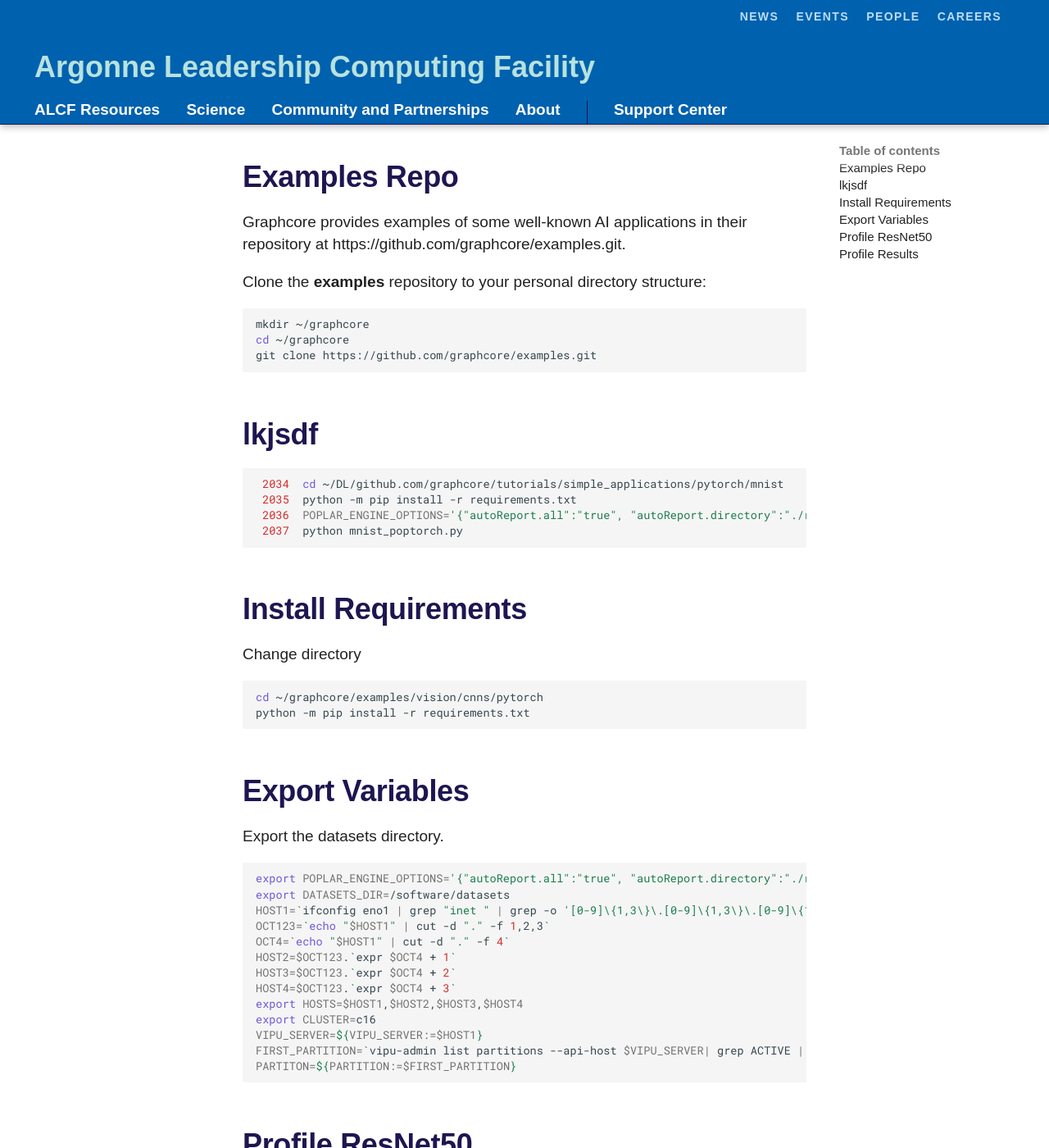
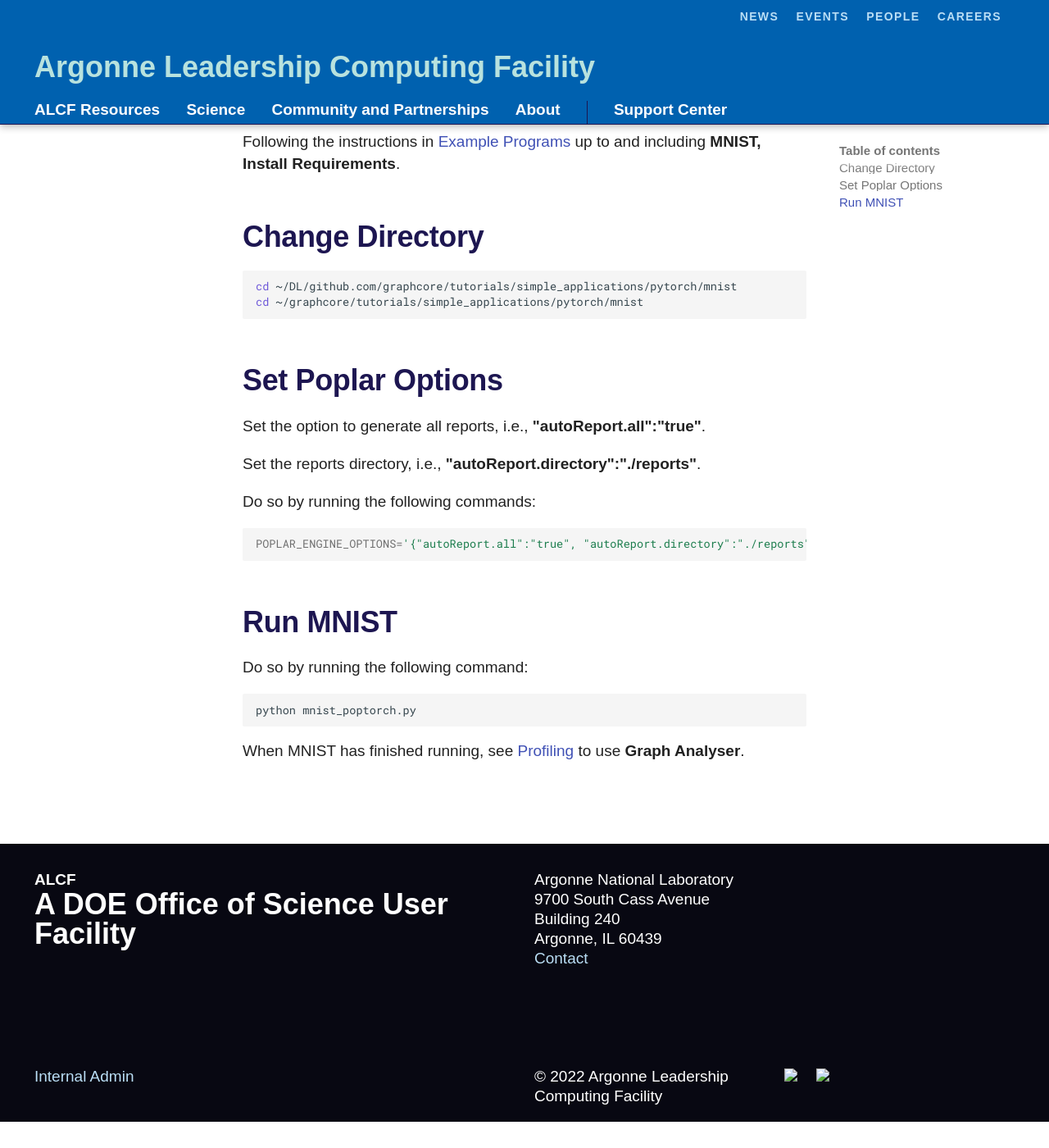
Before and after one commit to argonne-lcf/ai-testbed-userdocs, an MkDocs documentation site: the page built from docs/graphcore/Profiling-MNIST.md, in a window 1280 px wide and 1400 px high, scrolled down 301 px. Shown: the whole window at 82% size. Built offline with MkDocs 1.6.1 and Material for MkDocs 9.7.7, drawn with Linux system fonts in a browser that asks for light colours; some web fonts are replaced; comment, search, counter and statistics services are not loaded; after the commit the page ends 1669 px from its top, so only the background shows below that; some of the changed text lies outside the part shown.

````diff
--- a/docs/graphcore/Profiling-MNIST.md
+++ b/docs/graphcore/Profiling-MNIST.md
@@ -1,68 +1,37 @@
-# Profiling ResNet50
+# Profiling MNIST
 
 Follow all the instructions in [Getting Started](/docs/graphcore/Getting-Started) to log into a Graphcore node.
 
-Follow the instructructions in [Virtual Environments](/docs/graphcore/Virtual-Environments) up to and including **PopART Environment Setup**.
+Follow the instructions in [Virtual Environments](/docs/graphcore/Virtual-Environments) up to and including **PopART Environment Setup**.
 
-## Examples Repo
+Following the instructions in [Example Programs](/docs/graphcore/Example-Programs) up to and including
+**MNIST, Install Requirements**.
 
-Graphcore provides examples of some well-known AI applications in their repository at https://github.com/graphcore/examples.git.
-
-Clone the **examples** repository to your personal directory structure:
+## Change Directory
 
 ```bash
-mkdir ~/graphcore
-cd ~/graphcore
-git clone https://github.com/graphcore/examples.git
+cd ~/DL/github.com/graphcore/tutorials/simple_applications/pytorch/mnist
+cd ~/graphcore/tutorials/simple_applications/pytorch/mnist
 ```
 
-## lkjsdf
+## Set Poplar Options
+
+Set the option to generate all reports, i.e., **"autoReport.all":"true"**.
+
+Set the reports directory, i.e., **"autoReport.directory":"./reports"**.
+
+Do so by running the following commands:
 
 ```bash
- 2034  cd ~/DL/github.com/graphcore/tutorials/simple_applications/pytorch/mnist
- 2035  python -m pip install -r requirements.txt
- 2036  POPLAR_ENGINE_OPTIONS='{"autoReport.all":"true", "autoReport.directory":"./reports"}'
- 2037  python mnist_poptorch.py
+POPLAR_ENGINE_OPTIONS='{"autoReport.all":"true", "autoReport.directory":"./reports"}'
 ```
 
-## Install Requirements
+## Run MNIST
 
-Change directory
+Do so by running the following command:
 
 ```bash
-cd ~/graphcore/examples/vision/cnns/pytorch
-python -m pip install -r requirements.txt
+python mnist_poptorch.py
 ```
 
-## Export Variables
-
-Export the datasets directory.
-
-```bash
-export POPLAR_ENGINE_OPTIONS='{"autoReport.all":"true", "autoReport.directory":"./reports"}'
-export DATASETS_DIR=/software/datasets
-HOST1=`ifconfig eno1 | grep "inet " | grep -o '[0-9]\{1,3\}\.[0-9]\{1,3\}\.[0-9]\{1,3\}\.[0-9]\{1,3\}' | head -1`
-OCT123=`echo "$HOST1" | cut -d "." -f 1,2,3`
-OCT4=`echo "$HOST1" | cut -d "." -f 4`
-HOST2=$OCT123.`expr $OCT4 + 1`
-HOST3=$OCT123.`expr $OCT4 + 2`
-HOST4=$OCT123.`expr $OCT4 + 3`
-export HOSTS=$HOST1,$HOST2,$HOST3,$HOST4
-export CLUSTER=c16
-VIPU_SERVER=${VIPU_SERVER:=$HOST1}
-FIRST_PARTITION=`vipu-admin list partitions --api-host $VIPU_SERVER| grep ACTIVE | cut -d '|' -f 3 | cut -d ' ' -f 2 | head -1`
-PARTITON=${PARTITION:=$FIRST_PARTITION}
-```
-
-## Profile ResNet50
-
-Profile **ResNet50**.
-
-**NOTE:** Use **screen** because every run is long.
-
-```bash
-cd train
-python3 -m examples_utils benchmark --spec benchmarks.yml --benchmark pytorch_resnet50_train_real_pod16
-```
-
-## Profile Results
+When MNIST has finished running, see [Profiling](/docs/graphcore/Profiling) to use **Graph Analyser**.
````
Also changed, not shown: docs/graphcore/Profiling.md (+70 -45 lines), docs/graphcore/Scaling-ResNet50.md (+45 -8 lines), docs/graphcore/Virtual-Environments.md (+2 -3 lines), docs/graphcore/Graph_Ananlyser_main.jpg (added), 1 other file.
